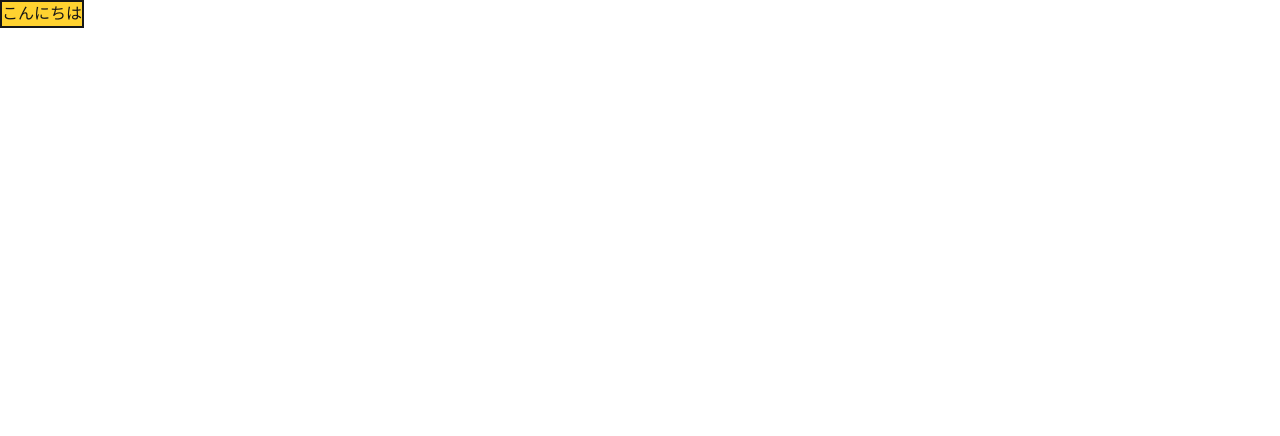
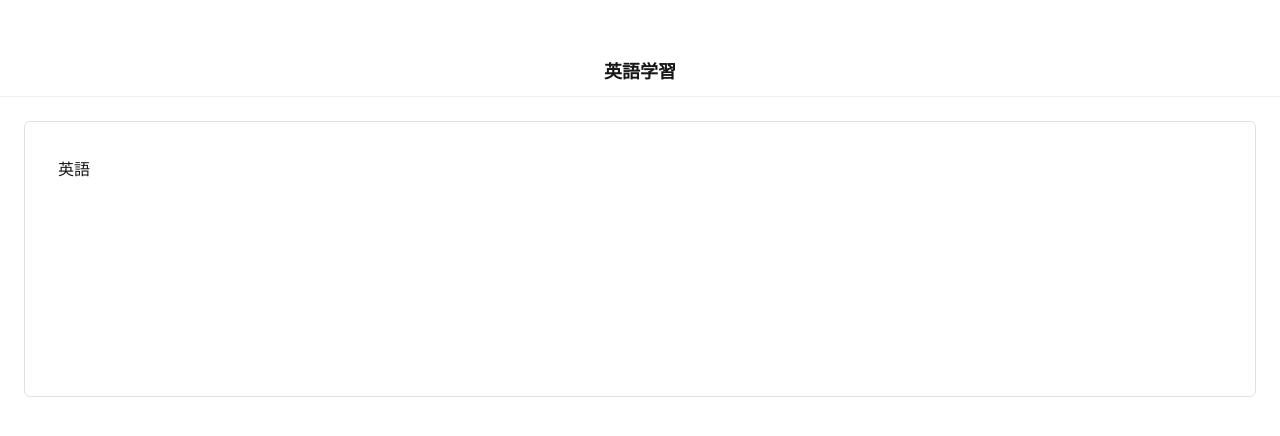
Before and after one commit to Engineer-Guild-Hackathon/team-5-app, a Next.js app in the folder frontend/: page / in a window 1280 px wide. Shown: the top 436 px of the page. Built offline with nearby package versions, Linux system fonts and the light colour scheme.

Commit message:
09/07 進捗

```diff
--- a/frontend/src/app/layout.tsx
+++ b/frontend/src/app/layout.tsx
@@ -14,7 +14,7 @@ export default function RootLayout({
   return (
     <html lang="ja">
       <body
-        className="w-max"
+        className="w-screen h-auto"
       >
         {children}
       </body>
--- a/frontend/src/app/page.tsx
+++ b/frontend/src/app/page.tsx
@@ -1,12 +1,25 @@
 "use client"
 
-import { Header } from "@/components/Header"
+import { Header } from "@/components/Header";
+import { Input_text } from "@/components/Input_com";
+import { Yomikata } from "@/components/Yomikata";
+import { useState } from "react";
 
 export default
 function Home() {
+
+  const [condition, setcondition] = useState<string>("result");
+
   return (
-    <div className="w-full h-fit">
+    <div className="flex w-screen h-auto justify-center flex-col">
       <Header/>
+      <div className="px-[24px] w-full h-auto">
+        {
+          condition === "input" ? <Input_text/> :
+          condition === "result" ? <Yomikata/> :
+          null
+        }
+      </div>
     </div>
   );
 }
--- a/frontend/src/components/Header.tsx
+++ b/frontend/src/components/Header.tsx
@@ -4,9 +4,13 @@ export
 function Header() {
     return (
         <div
-            className="w-max h-97px bg-amber-300 top-0 left-0 border-2"
+            className="w-full h-[97px] border-b-[1px] border-[#DEE1E680] justify-center flex"
         >
-            こんにちは
+            <div
+                className=" mt-[59px] w-fit h-fit text-[18px] font-[600] select-none"
+            >
+                英語学習
+            </div>
         </div>
     );
 }
--- /dev/null
+++ b/frontend/src/components/Input_com.tsx
@@ -0,0 +1,51 @@
+
+import { auto_height_resize } from "@/funcs/auto_resize";
+import { useRef } from "react";
+
+export
+function Input_text() {
+
+    const text_area_ref = useRef<HTMLTextAreaElement|null>(null);
+
+    return  (
+        <div
+            className="
+                relative w-full rounded-[10px]
+                mt-[24px] h-fit px-[16px]
+                border-[1px]
+                border-[#DEE1E6FF]
+            "
+        >
+            <textarea
+                className="
+                    min-h-[102px] mt-[28px]
+                    w-full h-auto px-[12px] py-[5px]
+                    font-[14px] border-[1px] rounded-[6px]
+                    border-[#DEE1E6FF]
+                "
+                ref={text_area_ref}
+                placeholder="英文を入力してください"
+                onInput={()=>{auto_height_resize(text_area_ref)}}
+            />
+            <button
+                className="
+                    mt-[12px] mb-[16px] w-full
+                    bg-emerald-400 h-[44px] rounded-[3px]
+                    active:scale-[95%]
+                "
+                onClick={()=>{console.log("click\n")}}
+            >
+                <div
+                    className="
+                        m-auto
+                        text-[12px]
+                        active:scale-[95%]
+                        select-none
+                    "
+                >
+                    変換
+                </div>
+            </button>
+        </div>
+    );
+}
--- /dev/null
+++ b/frontend/src/components/Yomikata.tsx
@@ -0,0 +1,22 @@
+
+
+export
+function Yomikata() {
+    return (
+        <div
+            className="
+                w-full min-h-[276px] p-[16px] mt-[24px]
+                border-[1px] rounded-[6px] border-[#DEE1E6FF]
+            "
+        >
+            <div
+                className="
+                    flex items-center
+                    mt-[20px] ml-[17px]
+                "
+            >
+                英語
+            </div>
+        </div>
+    );
+}
--- /dev/null
+++ b/frontend/src/funcs/auto_resize.ts
@@ -0,0 +1,10 @@
+import { RefObject } from "react"
+
+export
+function auto_height_resize(element:RefObject<HTMLTextAreaElement|null>) {
+    const now_element = element.current;
+    if(now_element){
+        now_element.style.height = "auto";
+        now_element.style.height = now_element.scrollHeight + "px";
+    }
+}
```
